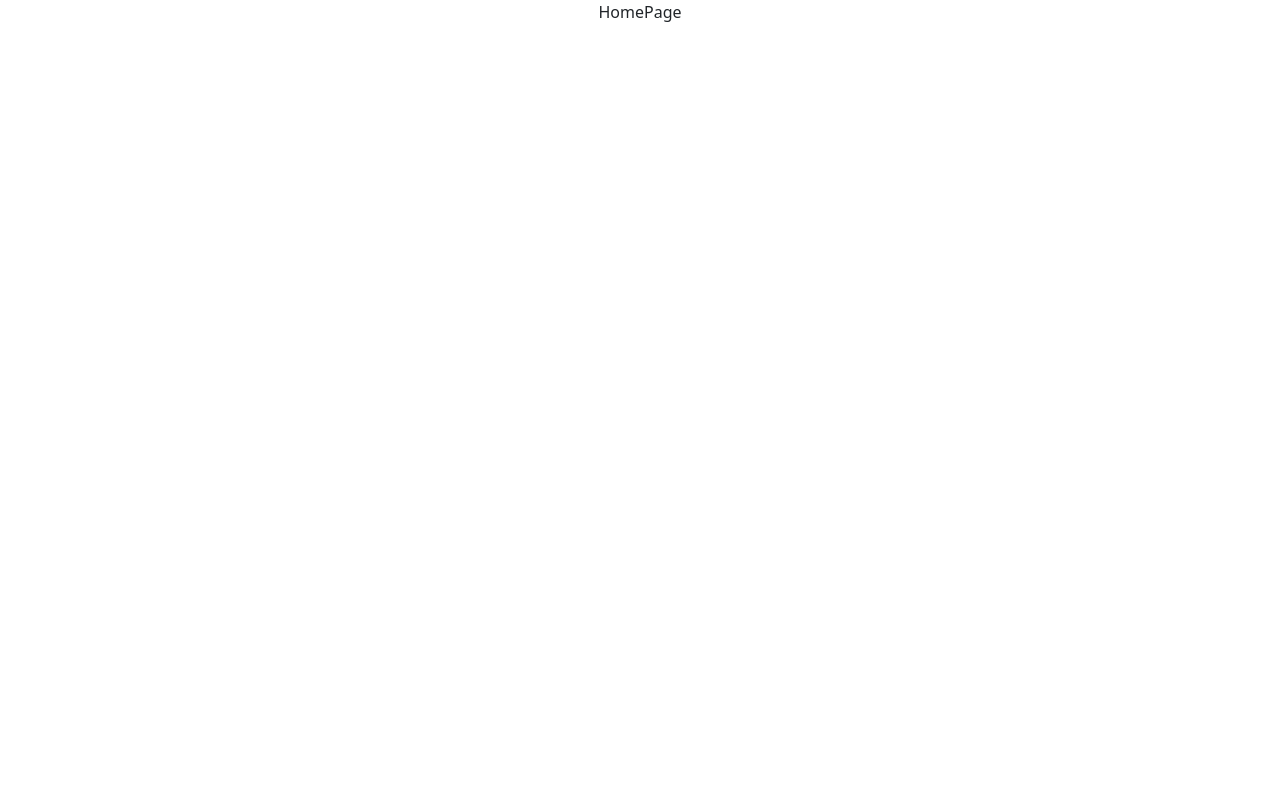
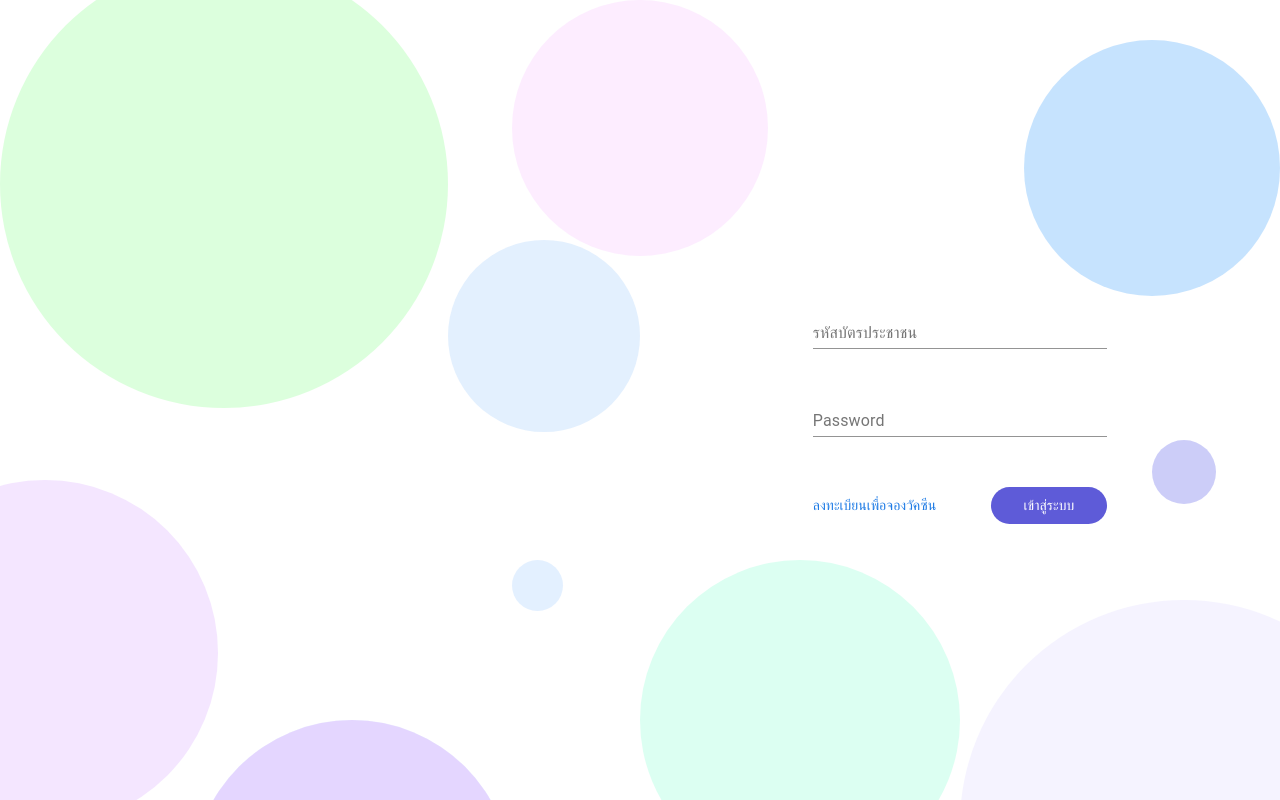
Before and after one commit to GravitySow/vaccine_web, a React (Create React App) app: page / in a window 1280 px wide. Built offline with nearby package versions, Linux system fonts and the light colour scheme.

Commit message:
add login page & layout

```diff
--- a/package.json
+++ b/package.json
@@ -5,6 +5,7 @@
   "dependencies": {
     "@emotion/react": "^11.9.0",
     "@emotion/styled": "^11.8.1",
+    "@material-ui/core": "^4.12.4",
     "@material-ui/icons": "^4.11.3",
     "@mui/icons-material": "^5.6.1",
     "@mui/material": "^5.6.1",
--- a/src/App.js
+++ b/src/App.js
@@ -6,18 +6,30 @@ import {
   Route,
 } from "react-router-dom";
 
+import LoginUserPage from './pages/users/login/LoginPage'
+import LoginLayout from './layout/LoginLayout'
 import LoginPage from './pages/admin/login/LoginPage.js'
 import HomePage from './pages/admin/home/HomePage.js'
 import DashboardPage from './pages/admin/dashboard/DashboardPage'
-
+import RegisterPage from './pages/users/register/RegisterPage'
 function App() {
   return (
     <div className="App">
       <BrowserRouter>
         <Routes>
-          <Route path="/" element={<HomePage />} > </Route>
-          <Route path="/login" element={<LoginPage />} > </Route>
-          <Route path="/dashboard" element={<DashboardPage />} > </Route>
+          {/* <Route path="/" element={<HomePage />} > </Route> */}
+
+          {/* <Route path="/staff/staff" element={<LoginPage />} > </Route>
+          <Route path="/staff/dashboard" element={<DashboardPage />} > </Route> */}
+          <Route element={<LoginLayout /> }>
+            <Route path="" element={<LoginUserPage />} />
+            <Route path="register" element={<RegisterPage />} />
+          </Route>
+
+          <Route path="staff">
+            <Route path="" element={<LoginPage />} />
+            <Route path="dashboard" element={<DashboardPage />} />
+          </Route>
         </Routes>
       </BrowserRouter>
     </div>
--- /dev/null
+++ b/src/layout/LoginLayout.js
@@ -0,0 +1,151 @@
+import React from 'react';
+// import {withRouter} from 'react-router-dom';
+import {withStyles} from '@material-ui/core';
+import {Outlet} from 'react-router-dom';
+export class LoginLayout extends React.Component {
+    render() {
+        const {classes} = this.props;
+        return (
+            <div>
+                <ul className={classes.circles}>
+                    <li></li>
+                    <li></li>
+                    <li></li>
+                    <li></li>
+                    <li></li>
+                    <li></li>
+                    <li></li>
+                    <li></li>
+                    <li></li>
+                    <li></li>
+                    <li></li>
+                </ul>
+                <div className={classes.container}>
+
+                    <div className={classes.content}>
+                        {/* <main>{this.props.children}</main> */}
+                        <Outlet />
+                    </div>
+                </div>
+                {/* <Outlet /> */}
+            </div>
+        )
+    }
+}
+
+const useStyles = (theme) => ({
+    container: {
+        width: '100vw',
+        height: '100vh',
+        display: 'flex',
+        justifyContent: 'flex-end',
+        zIndex: '2',
+    },
+
+    content: {
+        width: '50vw',
+        height: '100vh',
+        display: 'flex',
+        alignItems: 'center',
+        justifyContent: 'center',
+        zIndex: '2',
+    },
+
+    background:{
+        height: '100vh',
+        width: '100vw'
+    },
+    circles:{
+        width: '100vw',
+        height: '100vh',
+        position: 'absolute',
+        zIndex: '1',
+        overflow: 'hidden',
+        '& li':{
+            position: 'absolute',
+            display: 'block',
+            listStyle: 'none',
+            borderRadius: '50%',
+            opacity: '50%',
+        },
+        '& li:nth-child(1)':{
+            width: '20vw',
+            height: '20vw',
+            top: '5%',
+            left: '80%',
+            background: '#8DC7FD',
+        },
+        '& li:nth-child(2)':{
+            width: '5vw',
+            height: '5vw',
+            top: '55%',
+            left: '90%',
+            background: '#999CF1',
+        },
+        '& li:nth-child(3)':{
+            width: '35vw',
+            height: '35vw',
+            top: '75%',
+            left: '75%',
+            background: '#EBE7FF',
+        },
+        '& li:nth-child(4)':{
+            width: '25vw',
+            height: '25vw',
+            top: '70%',
+            left: '50%',
+            background: '#B9FFE6',
+        },
+        '& li:nth-child(5)':{
+            width: '25vw',
+            height: '25vw',
+            top: '90%',
+            left: '15%',
+            background: '#C1E9FF',
+        },
+        '& li:nth-child(6)':{
+            width: '25vw',
+            height: '25vw',
+            top: '90%',
+            left: '15%',
+            background: '#E9B9FF',
+        },
+        '& li:nth-child(7)':{
+            width: '27vw',
+            height: '27vw',
+            top: '60%',
+            left: '-10%',
+            background: '#E9CEFF',
+        },
+        '& li:nth-child(8)':{
+            width: '35vw',
+            height: '35vw',
+            top: '-5%',
+            left: '0%',
+            background: '#B9FFBC',
+        },
+        '& li:nth-child(9)':{
+            width: '20vw',
+            height: '20vw',
+            top: '0%',
+            left: '40%',
+            background: '#FCDBFF',
+        },
+        '& li:nth-child(10)':{
+            width: '4vw',
+            height: '4vw',
+            top: '70%',
+            left: '40%',
+            background: '#C7E1FF',
+        },
+        '& li:nth-child(11)':{
+            width: '15vw',
+            height: '15vw',
+            top: '30%',
+            left: '35%',
+            background: '#C8E1FE',
+        },
+    },
+});
+// export default withStyles(useStyles)(withRouter(LoginLayout));
+export default withStyles(useStyles)(LoginLayout);
--- a/src/pages/admin/dashboard/main.css
+++ b/src/pages/admin/dashboard/main.css
@@ -8,7 +8,7 @@
 }
 .btnLogout {
   position: absolute;
-  margin-left: 93%;
+  margin-left: 45%;
   border: none;
   background-color: inherit;
   padding: 0.83rem 0.7rem;
@@ -84,26 +84,3 @@ margin-left: 20rem;
 margin-top: 20%;
 font-family: 'Prompt', sans-serif;
 }
-
-.searchData{
-  position: absolute;
-  width: 389px;
-  height: 24px;
-  margin-left: 20rem;
-  margin-top: 12rem;
-  font-family: 'Prompt', sans-serif;
-}
-.textsearch{
-  position:absolute;
-  color: black;
-  margin-left: 16rem;
-  margin-top: 12rem;
-  font-family: 'Prompt', sans-serif;
-
-}
-
-.search{
-  position: absolute;
-  margin-left: -14.4rem;
-  font-family: 'Prompt', sans-serif;
-}
--- /dev/null
+++ b/src/pages/users/login/LoginPage.js
@@ -0,0 +1,66 @@
+import React from 'react'
+import TextField from '@material-ui/core/TextField';
+import Button from '@material-ui/core/Button';
+import { makeStyles } from '@material-ui/core/styles';
+
+const useStyles = makeStyles({
+    logo: {
+        display: 'flex',
+        justifyContent: 'center',
+        marginBottom: '3vh',
+        marginLeft: '-3vw',
+    },
+    buttonForget:{
+        cursor: 'pointer',
+        fontFamily: 'Kanit',
+        fontStyle: 'normal',
+        fontWeight: 'normal',
+        fontSize: '14px',
+        lineHeight: '21px',
+        paddingTop: '8px',
+
+        color: '#1E7BE5',
+    },
+    buttonSignin:{
+        cursor: 'pointer',
+        background: '#5E5BD8',
+        borderRadius: '30px',
+        padding: '8px 33px 8px 33px',
+
+        fontFamily: 'Kanit',
+        fontStyle: 'normal',
+        fontWeight: '500',
+        fontSize: '14px',
+        lineHeight: '21px',
+        color: 'white',
+
+        '&:hover': {
+            background: '#211e9c',
+        }
+    },
+});
+const LoginPage  = () => {
+    const classes = useStyles();
+
+    return (
+        <div>
+            <div className={classes.logo}>
+                {/* <img src={iam} height="80vh"/> */}
+            </div>
+
+            <TextField type="username" id="standard-basic" label="รหัสบัตรประชาชน" style={{width: '23vw'}}/> <br/>
+            <TextField type="password" id="standard-basic" label="Password" style={{width: '23vw', marginTop: '40px'}}/><br/>
+
+            <div style={{marginTop: '50px', display: 'flex', justifyContent: 'space-between'}}>
+                <div className={classes.buttonForget}>
+                    ลงทะเบียนเพื่อจองวัคซีน
+                </div>
+                <div className={classes.buttonSignin}>
+                    เข้าสู่ระบบ
+                </div>
+            </div>
+        </div>
+    )
+}
+
+export default LoginPage;
--- /dev/null
+++ b/src/pages/users/register/RegisterPage.js
@@ -0,0 +1,18 @@
+import React from 'react'
+import { makeStyles } from '@material-ui/core/styles';
+
+const useStyles = makeStyles({
+
+})
+
+const RegisterPage  = () => {
+    const classes = useStyles();
+
+    return (
+        <div>
+
+        </div>
+    )
+}
+
+export default RegisterPage;
```
Also changed, not shown: src/pages/admin/dashboard/DashboardPage.js (+27 -39 lines), 1 other file (tests, documents, lock files or other folders).
